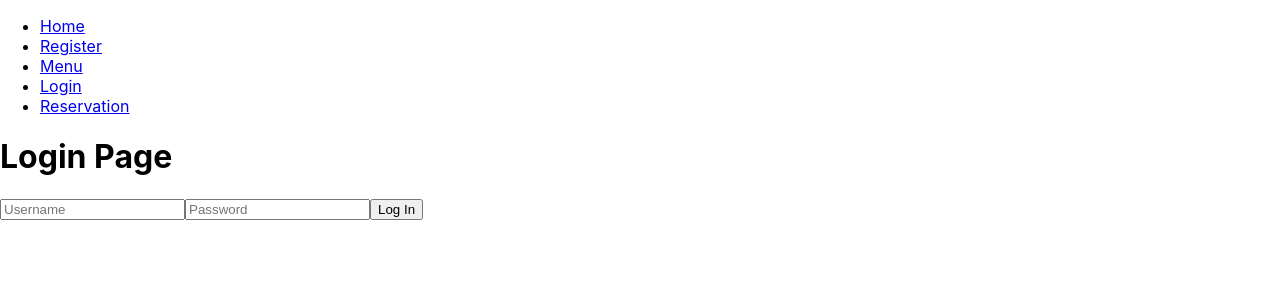
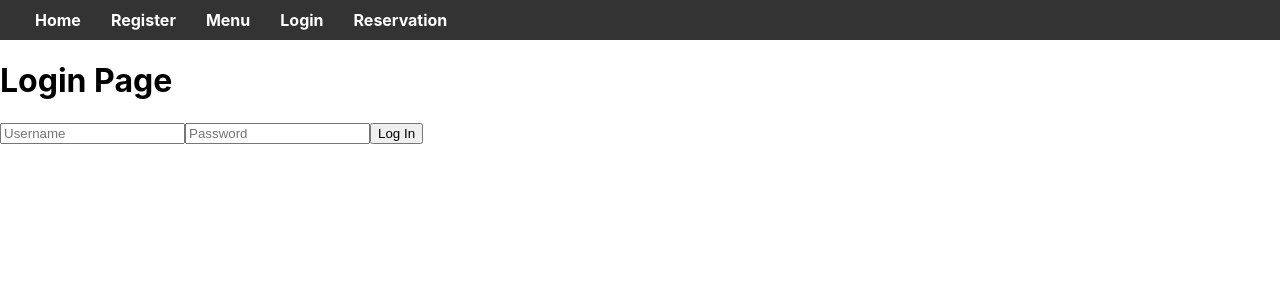
Before and after one commit to hsuhana/RR, a React (Create React App) app in the folder front/: page /login in a window 1280 px wide. Shown: the top 300 px of the page. Built offline with nearby package versions, Linux system fonts and the light colour scheme; the HTML template or start-up script is replaced by a standard one.

Commit message:
Made some changes feedback pages

```diff
--- a/front/src/index.css
+++ b/front/src/index.css
@@ -11,3 +11,31 @@ code {
   font-family: source-code-pro, Menlo, Monaco, Consolas, 'Courier New',
     monospace;
 }
+
+/*-------- Header-------- */
+nav {
+  background-color: #333;
+  padding: 10px 20px;
+}
+
+nav ul {
+  list-style: none;
+  margin: 0;
+  padding: 0;
+  display: flex;
+}
+
+nav ul li {
+  margin: 0 15px;
+}
+
+nav ul li a {
+  text-decoration: none;
+  color: white;
+  font-weight: bold;
+  transition: color 0.3s ease;
+}
+
+nav ul li a:hover {
+  color: #51c4f5;
+}
```
Also changed, not shown: front/src/components/Footer.js (added, +11 -0 lines), front/src/components/Header.js (added, +14 -0 lines), front/src/images/ramen.jpg (added).
